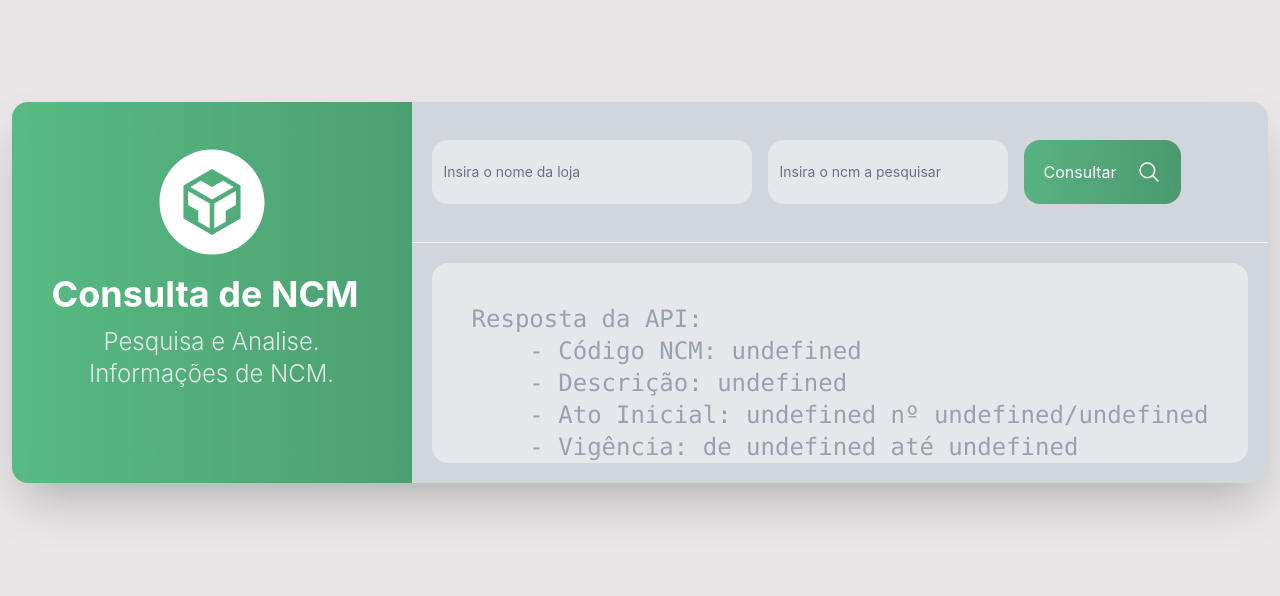
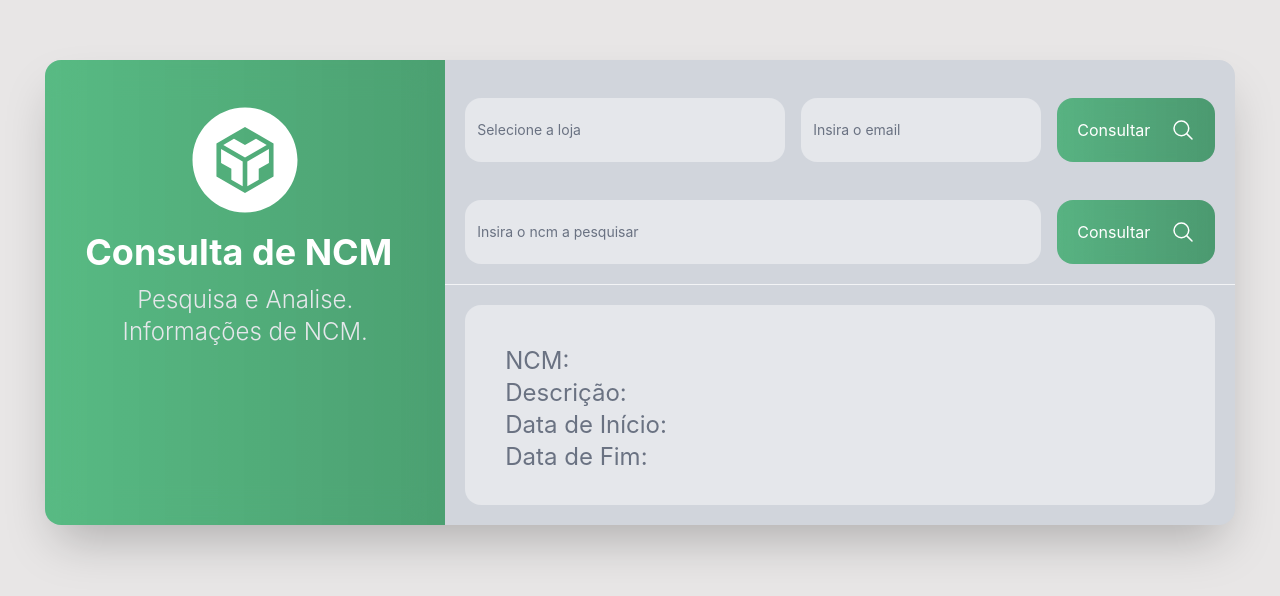
Before and after one commit to Thiago-Nascimento-2000/interface-busca-de-ncm, a Next.js app: page / in a window 1280 px wide. Shown: the part 108-704 px from the top of the page. Built offline with nearby package versions, Linux system fonts and the light colour scheme.

Commit message:
API Cliente envio de email com ncm invalidos

```diff
--- a/src/components/Api.ts
+++ b/src/components/Api.ts
@@ -13,7 +13,7 @@ export async function Api(ncm: any) {
     });
     if (!res.ok) {
       console.log('error');
-      return null;
+      return 0;
     }
     const data = await res.json();
     console.log('Resposta da API:', data);
--- /dev/null
+++ b/src/components/ApiClientes.tsx
@@ -0,0 +1,118 @@
+import { useState } from "react";
+import { IoSearchOutline } from "react-icons/io5";
+
+export async function ApiClientes(nome: any, email: any) {
+  const URL = 'http://192.168.51.252:5000/cliente';
+  try {
+    console.log('Retorno da API Clientes, sendo o valor informado:', nome)
+    const res = await fetch(URL, {
+      method: 'POST',
+      headers: {
+        'Content-Type': 'application/json'
+      },
+      body: JSON.stringify({ nome: nome, email: email })
+    });
+    if (!res.ok) {
+      console.log('error');
+      return 0;
+    }
+    const data = await res.json();
+    console.log('Resposta da API:', data);
+
+    return data;
+  } catch (e: any) {
+    console.error('Erro na requisição:', e.message);
+    return null;
+
+  }
+}
+
+export function Clientes() {
+
+  const [valorInput, setValorInput] = useState('');
+  const [email, setEmail] = useState('');
+
+  const listaClientes = [
+    { key: 1, nome: "sao_paulo" },
+    { key: 2, nome: "panela_cheia" },
+    { key: 3, nome: "palmital" },
+    { key: 4, nome: "center_rocha" },
+    { key: 5, nome: "teste" }
+  ]
+
+  function limparCampo() {
+    setValorInput('');
+  }
+
+  function enviarAPI() {
+    console.log('Valor do Input é:', valorInput, email);
+    ApiClientes(valorInput, email);
+  }
+
+  function handleClick(event: any) {
+    event.preventDefault();
+    console.log('Clicou no BOTÃO:');
+    enviarAPI();
+    limparCampo();
+    alert("Foi encaminhado um email com os ncm invalidos para seu email");
+  }
+  return (
+    <>
+      <section className="border-0 rounded-r-2xl border-gray-700" >
+        <form className="flex content-center gap-4 w-fit h-25 justify-start items-center m-5" >
+          <div className="flex flex-col text-gray-500" >
+
+            <div className="relative" >
+              <input
+                type="text"
+                list="clientes"
+                value={valorInput}
+                onChange={(e) => {
+                  setValorInput(e.target.value)
+                }
+                }
+                id="floating_outlined"
+                placeholder=""
+                className="bg-gray-200 p-5 rounded-2xl w-80 h-fit text-gray-800 outline-0 focus:outline-1 focus:outline-green-600 peer" >
+              </input>
+              < label htmlFor="floating_outlined" className="absolute text-sm text-gray-500 dark:text-gray-400 duration-300 transform -translate-y-4 scale-75 top-2 z-10 origin-[0] px-2 peer-focus:px-2 peer-focus:bg-green-600 peer-focus:rounded-2xl peer-focus: peer-focus:text-white peer-placeholder-shown:scale-100 peer-placeholder-shown:-translate-y-1/2 peer-placeholder-shown:top-1/2 peer-focus:top-2 peer-focus:scale-75 peer-focus:-translate-y-4 rtl:peer-focus:translate-x-1/4 rtl:peer-focus:left-auto start-1" >
+              Selecione a loja </label>
+            </div>
+
+
+            < datalist id="clientes" >
+
+              {listaClientes.map((item) => (
+                <option
+                  key={item.key}
+                  value={item.nome}>
+                  {item.nome}
+                </option>
+              ))}
+            </datalist>
+
+          </div>
+          <div className="relative">
+            <input
+              id="floating"
+              className="bg-gray-200 p-5 rounded-2xl w-60 h-fit text-gray-800 outline-0 focus:outline-1 focus:outline-green-600 peer"
+              type="email"
+              value={email}
+              placeholder=""
+              onChange={(e) => { setEmail(e.target.value) }}>
+              </input>
+            <label htmlFor="floating" className="absolute text-sm text-gray-500 dark:text-gray-400 duration-300 transform -translate-y-4 scale-75 top-2 z-10 origin-[0] px-2 peer-focus:px-2 peer-focus:bg-green-600 peer-focus:rounded-2xl peer-focus: peer-focus:text-white peer-placeholder-shown:scale-100 peer-placeholder-shown:-translate-y-1/2 peer-placeholder-shown:top-1/2 peer-focus:top-2 peer-focus:scale-75 peer-focus:-translate-y-4 rtl:peer-focus:translate-x-1/4 rtl:peer-focus:left-auto start-1">
+              Insira o email
+            </label>
+          </div>
+          <button
+            onClick={handleClick}
+            className="bg-green-800/40 bg-gradient-to-l from-green-700/40 to-green-500/30 backdrop-blur-lg rounded-2xl p-5 text-white hover:cursor-pointer hover:bg-green-800/50 flex content-center h-fit"
+          >
+            Consultar &emsp; <IoSearchOutline className="text-2xl" />
+          </button>
+        </form>
+      </section>
+    </>
+  )
+}
--- a/src/components/Box-informativo.tsx
+++ b/src/components/Box-informativo.tsx
@@ -1,34 +1,48 @@
-type RetornoApiProps = {
-    Ano_Ato_Ini: string,
-    Codigo: string,
-    Data_Fim: string,
-    Data_Inicio: string,
-    Descricao: string,
-    Numero_Ato_Ini: string,
-    Tipo_Ato_Ini: string
+import { RetornoApiProps } from "./Container-Inputs-e-button"
+
+
+type BoxInformationsProsp = {
+    data: RetornoApiProps | 0 | null | undefined;
 }
 
-export function Boxinformativo(RetornoApi: RetornoApiProps) {
-    console.log('props', RetornoApi.Codigo);
+export function Boxinformativo({ data }: BoxInformationsProsp) {
 
-function respostaFormatada(): string {
-  return `
-    Resposta da API:
-    - Código NCM: ${RetornoApi.Codigo}
-    - Descrição: ${RetornoApi.Descricao}
-    - Ato Inicial: ${RetornoApi.Tipo_Ato_Ini} nº ${RetornoApi.Numero_Ato_Ini}/${RetornoApi.Ano_Ato_Ini}
-    - Vigência: de ${RetornoApi.Data_Inicio} até ${RetornoApi.Data_Fim}
-`.trim();
-}
+    const valor = (
+        <ul className="overflow-hidden">
+            <li className="text-gray-500 font-normal">
+                NCM: <span className="font-normal">{data?.Codigo}</span>
+            </li>
+            <li className="text-gray-500 font-normal">
+                Descrição: <span className="font-normal">{data?.Descricao}</span>
+            </li>
+            <li className="text-gray-500 font-normal">
+                Data de Início: <span className="font-normal">{data?.Data_Inicio}</span>
+            </li>
+            <li className="text-gray-500 font-normal">
+                Data de Fim: <span className="font-normal"></span>
+            </li>
+        </ul>
+    );
 
+    if (data === 0) {
+        return (
+            <>
+                <hr className="text-gray-100 w-full flex"></hr>
+                <div
+                    id="box-info"
+                    className=" text-gray-400 text-2xl w-auto m-5 h-50 bg-gray-200 rounded-2xl p-10">
+                    <span className="text-red-500">NCM Invalido</span>
+                </div>
+            </>
+        )
+    };
     return (
         <>
             <hr className="text-gray-100 w-full flex"></hr>
             <div
                 id="box-info"
-                className=" text-gray-400 text-2xl w-auto m-5 h-50 bg-gray-200 rounded-2xl p-10">
-                <pre>{respostaFormatada()}</pre>
-                {RetornoApi.Codigo}
+                className=" text-gray-400 text-2xl w-auto m-5 h-50 bg-gray-200 rounded-2xl p-10 overflow-hidden">
+                {valor}
             </div>
         </>
     )
--- a/src/components/Container-Inputs-e-button.tsx
+++ b/src/components/Container-Inputs-e-button.tsx
@@ -1,53 +1,47 @@
-import { useState } from "react";
+import { useEffect, useRef, useState } from "react";
 import { Boxinformativo } from "./Box-informativo";
 import { BotaoDePesquisa } from "./btn-search";
 import { Api } from "./Api";
+import { Clientes } from "./ApiClientes";
 
-
+export type RetornoApiProps = {
+    Ano_Ato_Ini: string;
+    Codigo: string;
+    Data_Fim: string;
+    Data_Inicio: string;
+    Descricao: string;
+    Numero_Ato_Ini: string;
+    Tipo_Ato_Ini: string;
+};
 
 export function ContainerInputs() {
     const [valor, setValor] = useState()
-    const [data, setData] = useState()
+    const [data, setData] = useState<RetornoApiProps>();
+    const [isFetch, setIsFetch] = useState(false)
+    const isFirstRender = useRef(true);
 
     function handleValue(novoValor: any) {
         setValor(novoValor);
     }
     async function handleClick(value: any) {
-        console.log("value use state", valor)
-        const data = await Api(valor);
-        setData(data);
-        console.log("observar retorno da api", data);
+        setIsFetch(!isFetch);
     }
+    useEffect(() => {
+        if (isFirstRender.current) {
+            isFirstRender.current = false;
+            return;
+        }
+
+        if (valor !== undefined && valor !== "") {
+            Api(valor).then((data) => setData(data));
+        }
+    }, [isFetch]);
 
     return (
-        <section className="border-0 rounded-r-2xl border-gray-700">
-            <form className="flex content-center gap-4 w-fit h-25 justify-start items-center m-5">
-                <div className="flex flex-col text-gray-500">
-
-                    <div className="relative">
-                        <input
-                            type="text"
-                            list="clientes"
-                            id="floating_outlined"
-                            placeholder=""
-                            className="bg-gray-200 p-5 rounded-2xl w-80 h-fit text-gray-800 outline-0 focus:outline-1 focus:outline-green-600 peer">
-                        </input>
-                        <label htmlFor="floating_outlined" className="absolute text-sm text-gray-500 dark:text-gray-400 duration-300 transform -translate-y-4 scale-75 top-2 z-10 origin-[0] px-2 peer-focus:px-2 peer-focus:bg-green-600 peer-focus:rounded-2xl peer-focus: peer-focus:text-white peer-placeholder-shown:scale-100 peer-placeholder-shown:-translate-y-1/2 peer-placeholder-shown:top-1/2 peer-focus:top-2 peer-focus:scale-75 peer-focus:-translate-y-4 rtl:peer-focus:translate-x-1/4 rtl:peer-focus:left-auto start-1">Insira o nome da loja</label>
-                    </div>
-
-                    <datalist id="clientes">
-                        <option value="Pardinhense" />
-                        <option value="Panela Cheia" />
-                        <option value="Florentino" />
-                        <option value="DuCido" />
-                    </datalist>
-                </div>
-
-
-
-
-
-                <div className="flex flex-col text-gray-500">
+        <section>
+            <Clientes />
+            <form>
+                <div className="flex flex-col text-gray-500 m-5">
                     <div className="relative flex gap-4">
                         <input
                             value={valor}
@@ -60,7 +54,7 @@ export function ContainerInputs() {
                             id="floating"
                             maxLength={8}
                             placeholder=""
-                            className="bg-gray-200 p-5 rounded-2xl w-60 h-fit text-gray-800 outline-0 focus:outline-1 focus:outline-green-600 peer"
+                            className="bg-gray-200 p-5 rounded-2xl w-60 h-fit text-gray-800 outline-0 focus:outline-1 focus:outline-green-600 flex-1 peer"
                         />
                         <label htmlFor="floating" className="absolute text-sm text-gray-500 dark:text-gray-400 duration-300 transform -translate-y-4 scale-75 top-2 z-10 origin-[0] px-2 peer-focus:px-2 peer-focus:bg-green-600 peer-focus:rounded-2xl peer-focus: peer-focus:text-white peer-placeholder-shown:scale-100 peer-placeholder-shown:-translate-y-1/2 peer-placeholder-shown:top-1/2 peer-focus:top-2 peer-focus:scale-75 peer-focus:-translate-y-4 rtl:peer-focus:translate-x-1/4 rtl:peer-focus:left-auto start-1">
                             Insira o ncm a pesquisar
@@ -72,7 +66,7 @@ export function ContainerInputs() {
 
             </form>
 
-            <Boxinformativo RetornoApi={data} />
+            <Boxinformativo data={data} />
         </section>
     )
 
--- a/src/pages/index.tsx
+++ b/src/pages/index.tsx
@@ -1,5 +1,6 @@
 import { Header } from "@/components/Header";
 import { ContainerInputs } from "@/components/Container-Inputs-e-button";
+import { Clientes } from "@/components/ApiClientes";
 
 export default function Home() {
   return (
```
Also changed, not shown: src/components/teste.ts (added).
